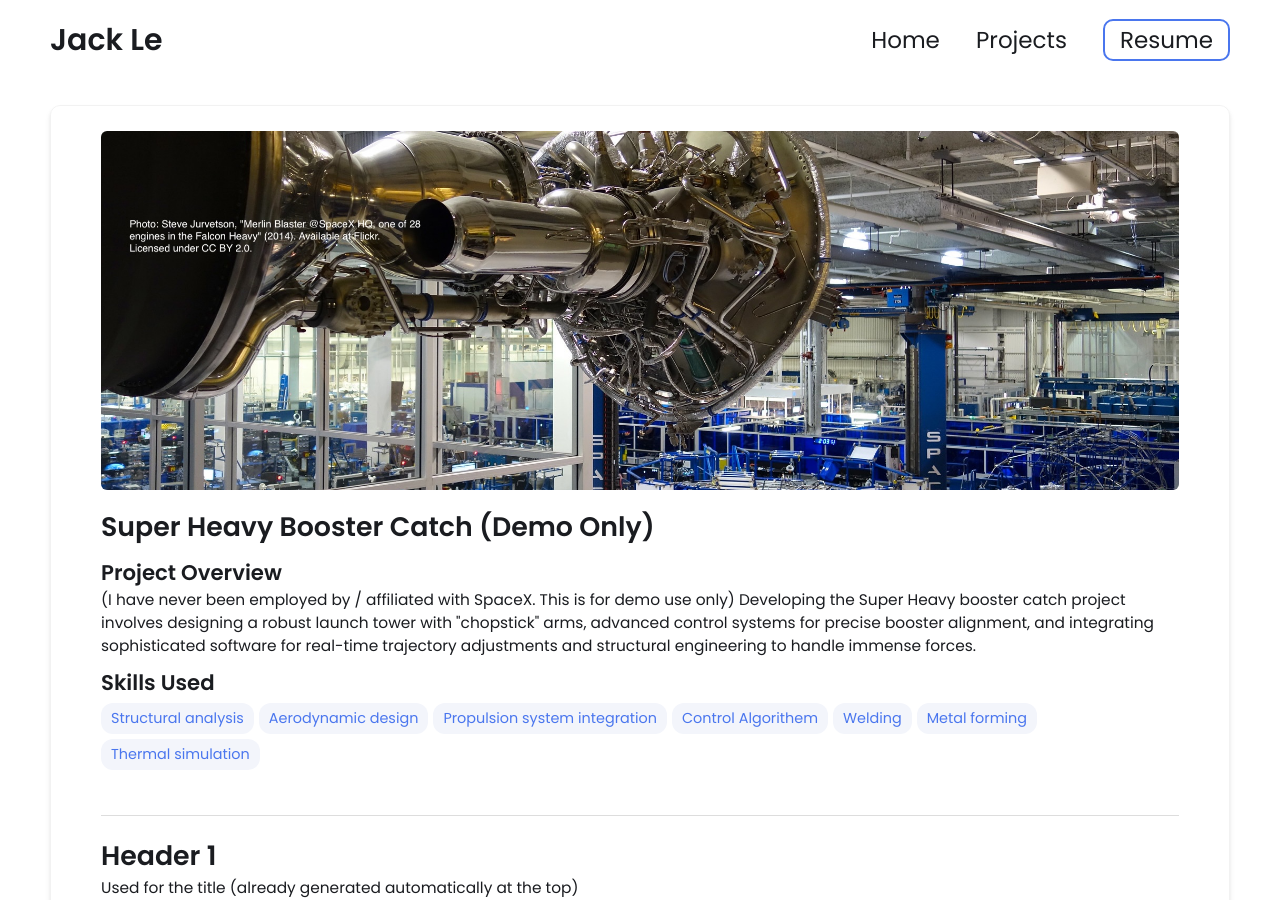
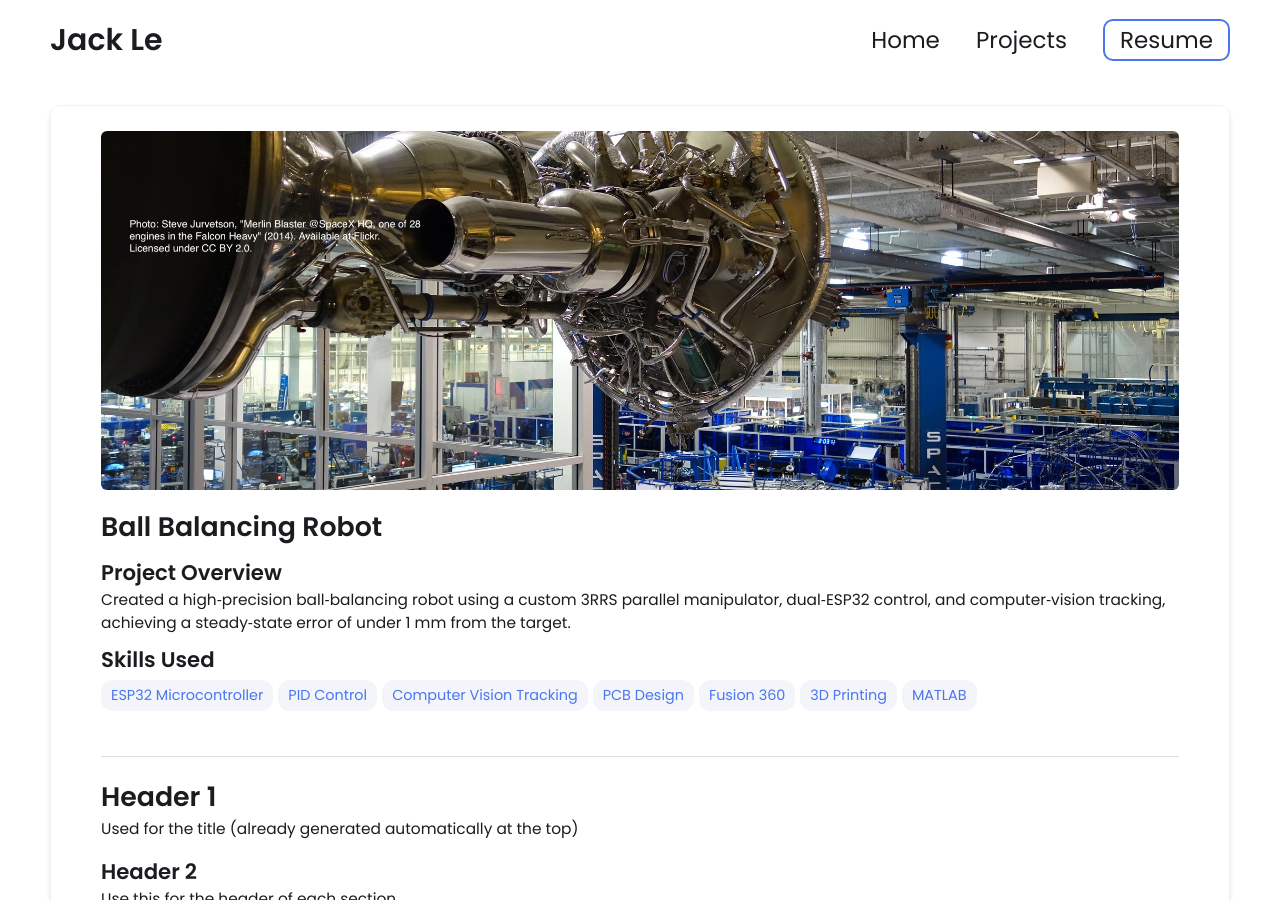
Before and after one commit to JL262626/jacklerobotics.com, a Jekyll site: the page built from _projects/demo-project/index.md, in a window 1280 px wide and 900 px high. Built offline with Jekyll 4.4.1, drawn with Linux system fonts in a browser that asks for light colours.

Commit message:
Update index.md

```diff
--- a/_projects/demo-project/index.md
+++ b/_projects/demo-project/index.md
@@ -1,16 +1,17 @@
 ---
 layout: post
-title: Super Heavy Booster Catch (Demo Only)
-description:  (I have never been employed by / affiliated with SpaceX. This is for demo use only)
-    Developing the Super Heavy booster catch project involves designing a robust launch tower with "chopstick" arms, advanced control systems for precise booster alignment, and integrating sophisticated software for real-time trajectory adjustments and structural engineering to handle immense forces.
+title: Ball Balancing Robot
+description:  Created a high‑precision ball‑balancing robot using a custom 3RRS parallel
+  manipulator, dual‑ESP32 control, and computer‑vision tracking, achieving
+  a steady‑state error of under 1 mm from the target.
 skills:
-  - Structural analysis
-  - Aerodynamic design
-  - Propulsion system integration
-  - Control Algorithem
-  - Welding
-  - Metal forming
-  - Thermal simulation
+  - ESP32 Microcontroller
+  - PID Control
+  - Computer Vision Tracking
+  - PCB Design
+  - Fusion 360
+  - 3D Printing
+  - MATLAB
 
 main-image: /project2.jpg
 ---
```
